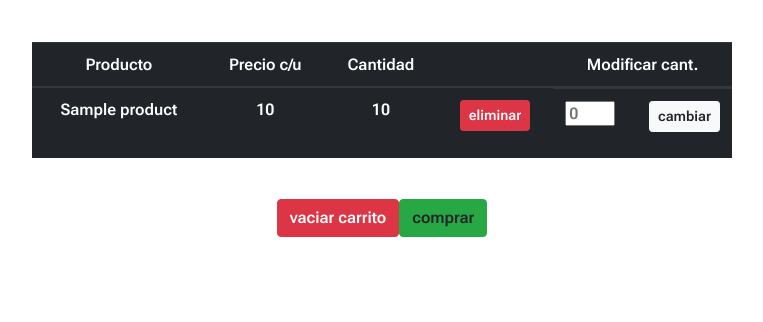
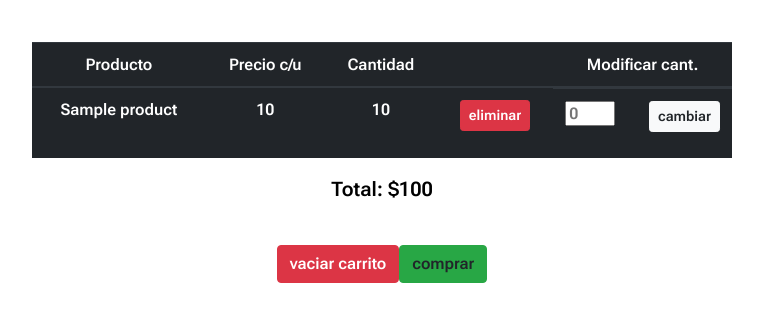
Before and after one commit to LeandroMore1/entregable-final, a Node project: template views/cart.handlebars in a window 1280 px wide. Shown: the part 170-492 px from the top of the page, without its empty margins (258-1021 px from the left). Run offline with Node 20 templates, Linux system fonts and the light colour scheme; the template is opened without the code that fills it: most values are stand-ins (such as "Sample title", 1, 10 or a date in 2020).

Commit message:
se agregó un display de total en cart

```diff
--- a/public/css/style.css
+++ b/public/css/style.css
@@ -27,6 +27,14 @@
     margin-top: 30px;
 }
 
+#totalPrice{
+    text-align: center;
+    font-size: 20px;
+}
+
+#totalContainer p{
+    color: black;
+}
 
 .greet{
     color: black;
--- a/public/js/cart.js
+++ b/public/js/cart.js
@@ -51,7 +51,7 @@
 
       const row = document.getElementById(`${prodId}`)
       row.innerHTML = ""
-
+      totalPrice()
       return await fetch(`http://localhost:4040/api/carts/${endpoint}/products/${prodId}`, options)
     }
 
@@ -78,7 +78,8 @@
       deleteButton.innerHTML = ""
       msg.innerHTML = ""
       message.innerHTML= `<p>El carrito esta vacio!</p>`
-
+      let totalPriceDisplay = document.getElementById('totalPrice');
+    totalPriceDisplay.textContent = ""
       return await fetch(`http://localhost:4040/api/carts/${cartId}`, options)
     }
 
@@ -101,13 +102,35 @@
           body: JSON.stringify({cartId: endpoint, prodId: prodId, qty: inputVal, actVal: actVal})
         }
 
-        if( inputVal < 0 ){
+        if( inputVal <= 0 ){
           msg.innerHTML = 'debes poner al menos una cantidad valida!'
         } else{
           quantityRendered.innerHTML = inputVal;
           msg.innerHTML = ''
+          totalPrice()
           return await fetch(`http://localhost:4040/api/carts/${endpoint}/products/${prodId}`, options)
         }
 
 
       }
+function totalPrice(){
+
+  let totalPrice = 0;
+  let elements = document.querySelectorAll('td.price');
+  elements.forEach(function(el) {
+
+    let productId = el.dataset.productId;
+    let getPrice = document.querySelector(`td.price[data-product-id="${productId}"]`);
+    let productPrice = parseInt(getPrice.textContent);
+    let getQty = document.querySelector(`td.productQty[data-product-id="${productId}"]`);
+    let productQuantity = parseInt(getQty.textContent);
+
+    let subtotal = productPrice * productQuantity;
+
+    totalPrice += subtotal;
+  });
+
+  let totalPriceDisplay = document.getElementById('totalPrice');
+  totalPriceDisplay.textContent = 'Total: $' + totalPrice
+}
+totalPrice()
--- a/src/utils/logger.js
+++ b/src/utils/logger.js
@@ -22,7 +22,7 @@ const customLevelsOptions = {
 }
 
 let logger
-let mode = config.ENVIROMENT
+let mode = config.ENVIROMENT || "development"
 
 if (mode === "development") {
     logger = winston.createLogger({
--- a/views/cart.handlebars
+++ b/views/cart.handlebars
@@ -20,8 +20,9 @@
     {{#each cartData}}
     <tr id="{{this.product._id}}">
       <th scope="row">{{this.product.title}}</th>
-      <td >{{this.product.price}}</td>
+      <td class="price" data-product-id="{{this.product._id}}">{{this.product.price}}</td>
       <td  class="productQty" data-product-id="{{this.product._id}}">{{this.quantity}}</td>
+
       <td> <button type="button" onclick="deleteSingleProduct('{{../cid}}','{{this.product._id}}')" class="btn btn-danger btn-sm">eliminar</button></td>
 
         <td class="d-flex justify-content-between align-items-start">
@@ -36,6 +37,10 @@
 
 
 </div>
+<div id="totalContainer">
+  <p id="totalPrice"></p>
+</div>
+
 <div id="empty" class="d-flex justify-content-center">
 <a href="#" onclick="deleteProducts('{{cid}}')"  class="btn btn-danger buttonEmptyCart">vaciar carrito</a>
 <a onclick="buy('{{cid}}')" class="btn btn-success buttonEmptyCart">comprar</a>
```
